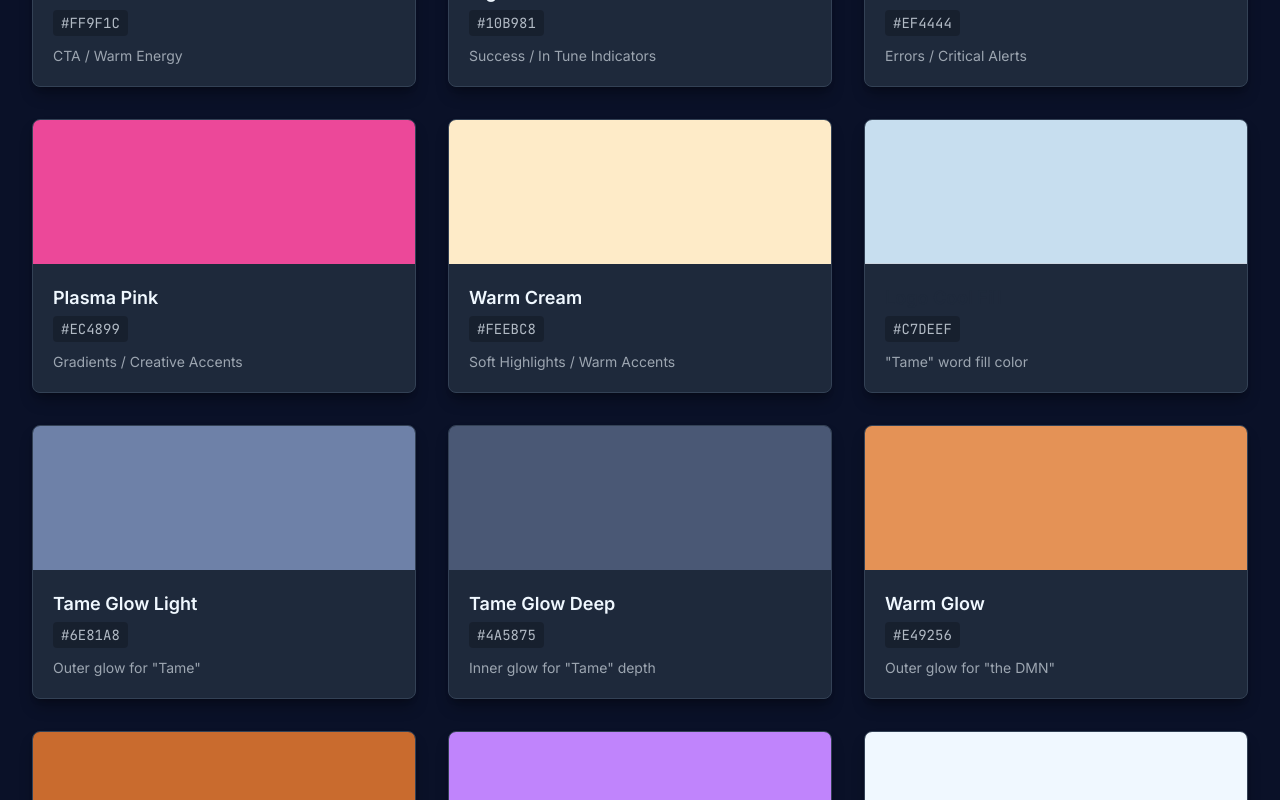
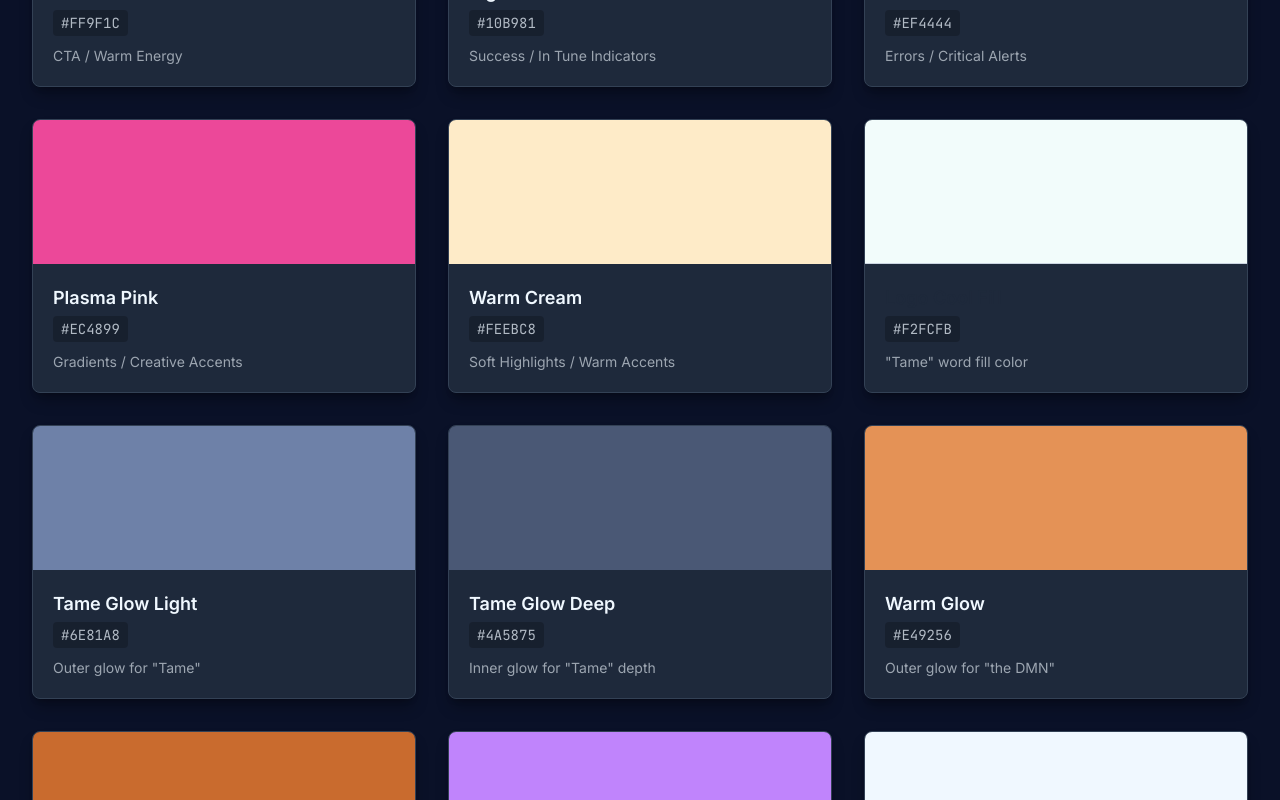
Before and after one commit to ClaimFreedomDotOrg/TameTheDMN, a React (Vite) app: page /branding in a window 1280 px wide. Shown: the part 1980-2780 px from the top of the page. Built offline with nearby package versions, Linux system fonts and the light colour scheme.

Commit message:
fix(BrandingPage, index.html): update 'Logo Cool Fill' color to enhance visual consistency

```diff
--- a/components/BrandingPage.tsx
+++ b/components/BrandingPage.tsx
@@ -87,7 +87,7 @@ const BrandingPage: React.FC = () => {
             <Swatch color="bg-alert-red" name="Alert Red" hex="#EF4444" role="Errors / Critical Alerts" />
             <Swatch color="bg-plasma-pink" name="Plasma Pink" hex="#EC4899" role="Gradients / Creative Accents" />
             <Swatch color="bg-warm-cream" name="Warm Cream" hex="#FEEBC8" role="Soft Highlights / Warm Accents" />
-            <Swatch color="bg-logo-cool" name="Logo Cool Fill" hex="#C7DEEF" role='"Tame" word fill color' isLight />
+            <Swatch color="bg-logo-cool" name="Logo Cool Fill" hex="#F2FCFB" role='"Tame" word fill color' isLight />
             <Swatch color="bg-tame-glow-light" name="Tame Glow Light" hex="#6E81A8" role='Outer glow for "Tame"' />
             <Swatch color="bg-tame-glow-deep" name="Tame Glow Deep" hex="#4A5875" role='Inner glow for "Tame" depth' />
             <Swatch color="bg-dmn-glow-warm" name="Warm Glow" hex="#E49256" role='Outer glow for "the DMN"' />
@@ -120,7 +120,7 @@ const BrandingPage: React.FC = () => {
         <section>
           <h2 className="text-3xl mb-6 border-l-4 border-electric-cyan pl-4">Component Preview</h2>
           <div className="bg-dark-panel p-8 rounded-lg border border-faint-ring shadow-lg shadow-black/30">
-            <h1 className="text-4xl mb-4">Ready to <span className="text-[#397399]" style={{ textShadow: '0 0 18px rgba(57, 115, 153, 0.95), 0 0 28px rgba(57, 115, 153, 0.5)' }}>Tame</span> the <span className="text-molten-gold" style={{ textShadow: '0 0 15px rgba(255, 159, 28, 0.6)' }}>DMN</span>?</h1>
+            <h1 className="text-4xl mb-4">Ready to <span className="text-[#F2FCFB]" style={{ textShadow: '0 0 18px rgba(110, 129, 168, 0.95), 0 0 28px rgba(74, 88, 117, 0.65)', fontFamily: "'PalatinoCustom','Palatino Linotype','Palatino','Times New Roman',serif", fontWeight: 900, letterSpacing: '0.05em' }}>Tame</span> the <span className="text-[#FEEBC8]" style={{ textShadow: '0 0 15px rgba(228, 146, 86, 0.95), 0 0 25px rgba(201, 107, 46, 0.75)', fontFamily: "'PalatinoCustom','Palatino Linotype','Palatino','Times New Roman',serif", fontWeight: 900, letterSpacing: '0.05em' }}>DMN</span>?</h1>
             <p className="max-w-prose mb-6">This is how your typography and color hierarchy interacts. The high contrast ensures readability while maintaining the energetic, mystical aesthetic of the brand.</p>
             <div>
               <a href="#" className="inline-block bg-molten-gold text-black font-bold py-3 px-6 rounded-md mr-4 transition hover:opacity-90">Get Started</a>
@@ -129,8 +129,8 @@ const BrandingPage: React.FC = () => {
           </div>
         </section>
 
-        <footer className="text-center opacity-50 mt-16 text-sm">
-          Generated for Tame the DMN Project
+        <footer className="text-center mt-16 text-sm">
+          <span className="opacity-50">Generated for </span><span className="text-[#F2FCFB]" style={{ textShadow: '0 0 18px rgba(110, 129, 168, 0.95), 0 0 28px rgba(74, 88, 117, 0.65)', fontFamily: "'PalatinoCustom','Palatino Linotype','Palatino','Times New Roman',serif", fontWeight: 900, letterSpacing: '0.05em' }}>Tame</span> <span className="text-[#FEEBC8]" style={{ textShadow: '0 0 15px rgba(228, 146, 86, 0.95), 0 0 25px rgba(201, 107, 46, 0.75)', fontFamily: "'PalatinoCustom','Palatino Linotype','Palatino','Times New Roman',serif", fontWeight: 900, letterSpacing: '0.05em' }}>the DMN</span><span className="opacity-50"> Project</span>
         </footer>
       </div>
     </div>
--- a/index.html
+++ b/index.html
@@ -50,7 +50,7 @@
               'plasma-pink': '#ec4899',
               'warm-cream': '#feebc8',
               'starlight-white': '#F0F8FF',
-              'logo-cool': '#C7DEEF',
+              'logo-cool': '#F2FCFB',
               'tame-glow-light': '#6e81a8',
               'tame-glow-deep': '#4a5875',
               'dmn-glow-warm': '#e49256',
```
